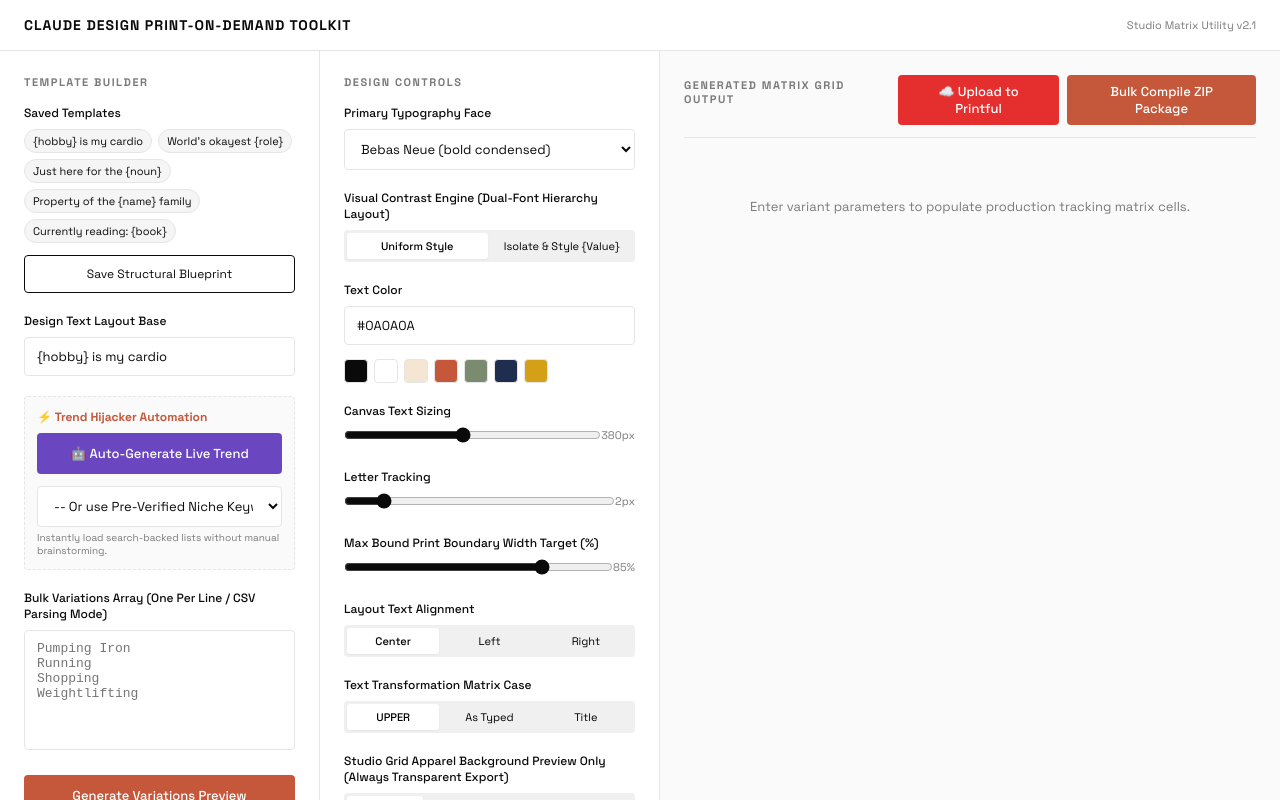
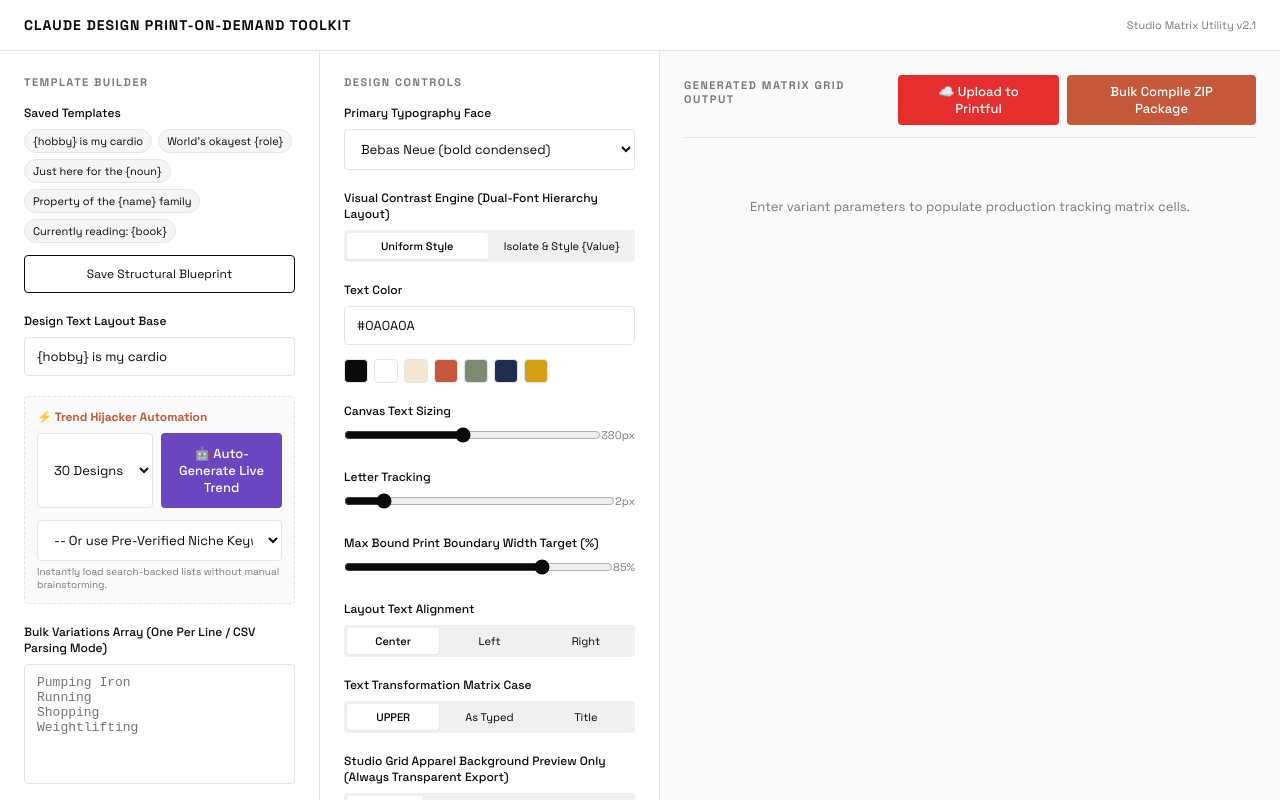
Before and after one commit to domzephyr1/pod-toolkit, a website: page index.html in a window 1280 px wide. Both pictures are taken after a click on the button "🤖 Auto-Generate Live Trend". Drawn offline with nearby package versions, Linux system fonts and the light colour scheme; no server answers; a web font is replaced by a local one.

Commit message:
feat: Add dropdown to select dynamic design count for AI trend generation

```diff
--- a/index.html
+++ b/index.html
@@ -413,7 +413,15 @@
             <div class="group" style="background: #FAFAFA; padding: 12px; border-radius: 4px; border: 1px dashed var(--border-color)">
                 <label style="color: var(--accent-action); font-weight:700">⚡ Trend Hijacker Automation</label>
 
-                <button id="aiTrendBtn" class="primary" style="margin-bottom: 12px; background: #6B46C1;" onclick="generateLiveTrend()">🤖 Auto-Generate Live Trend</button>
+                <div style="display:flex; gap: 8px; margin-bottom: 12px;">
+                    <select id="aiVariationCount" style="width: auto; flex-shrink: 0;">
+                        <option value="5">5 Designs</option>
+                        <option value="10">10 Designs</option>
+                        <option value="20">20 Designs</option>
+                        <option value="30" selected>30 Designs</option>
+                    </select>
+                    <button id="aiTrendBtn" class="primary" style="flex: 1; background: #6B46C1; margin: 0;" onclick="generateLiveTrend()">🤖 Auto-Generate Live Trend</button>
+                </div>
 
                 <select id="hijackSelector" onchange="injectTrendVariables()">
                     <option value="">-- Or use Pre-Verified Niche Keywords --</option>
@@ -647,8 +655,14 @@
             btn.innerHTML = '🤖 Thinking of a trend...';
             btn.disabled = true;
 
+            const count = document.getElementById('aiVariationCount').value;
+
             try {
-                const res = await fetch('/api/generate-trend', { method: 'POST' });
+                const res = await fetch('/api/generate-trend', {
+                    method: 'POST',
+                    headers: { 'Content-Type': 'application/json' },
+                    body: JSON.stringify({ count: count })
+                });
                 const data = await res.json();
 
                 if (!res.ok) {
```
Also changed, not shown: api/generate-trend.js (+6 -3 lines).
